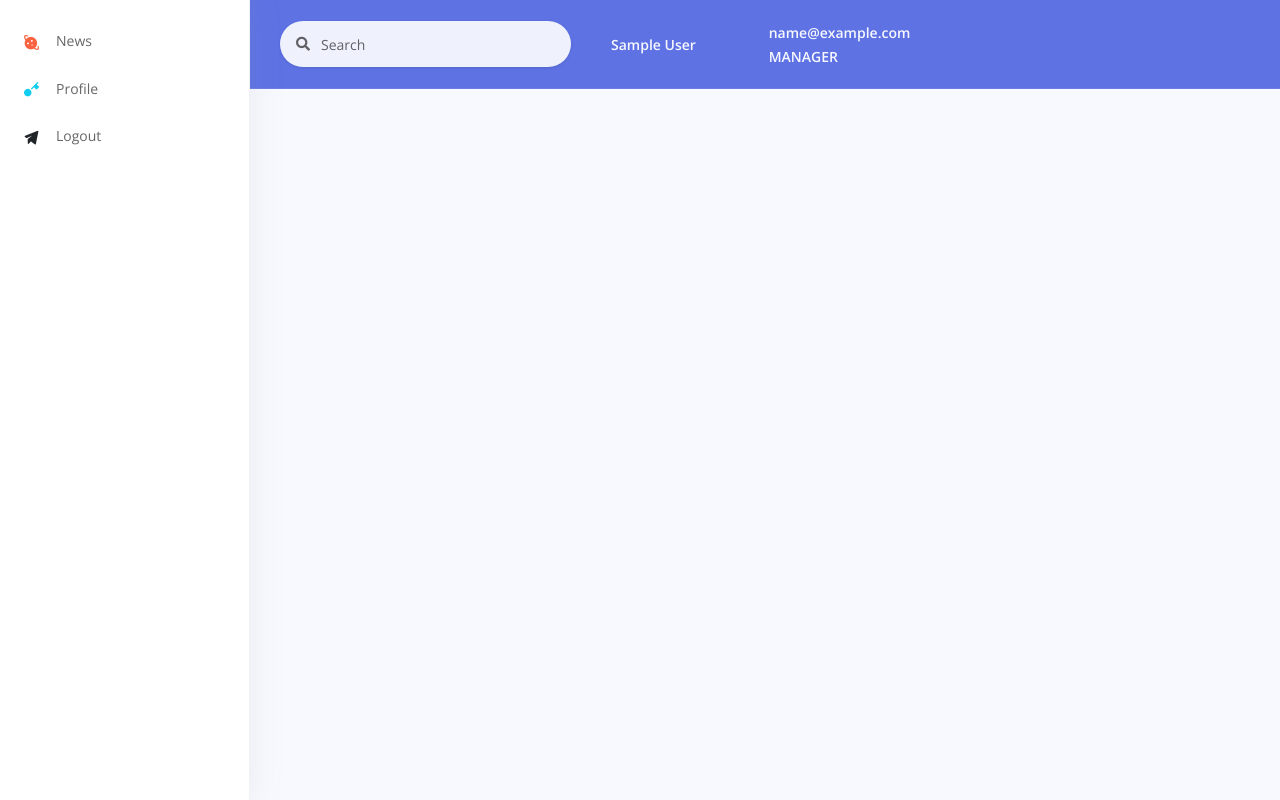
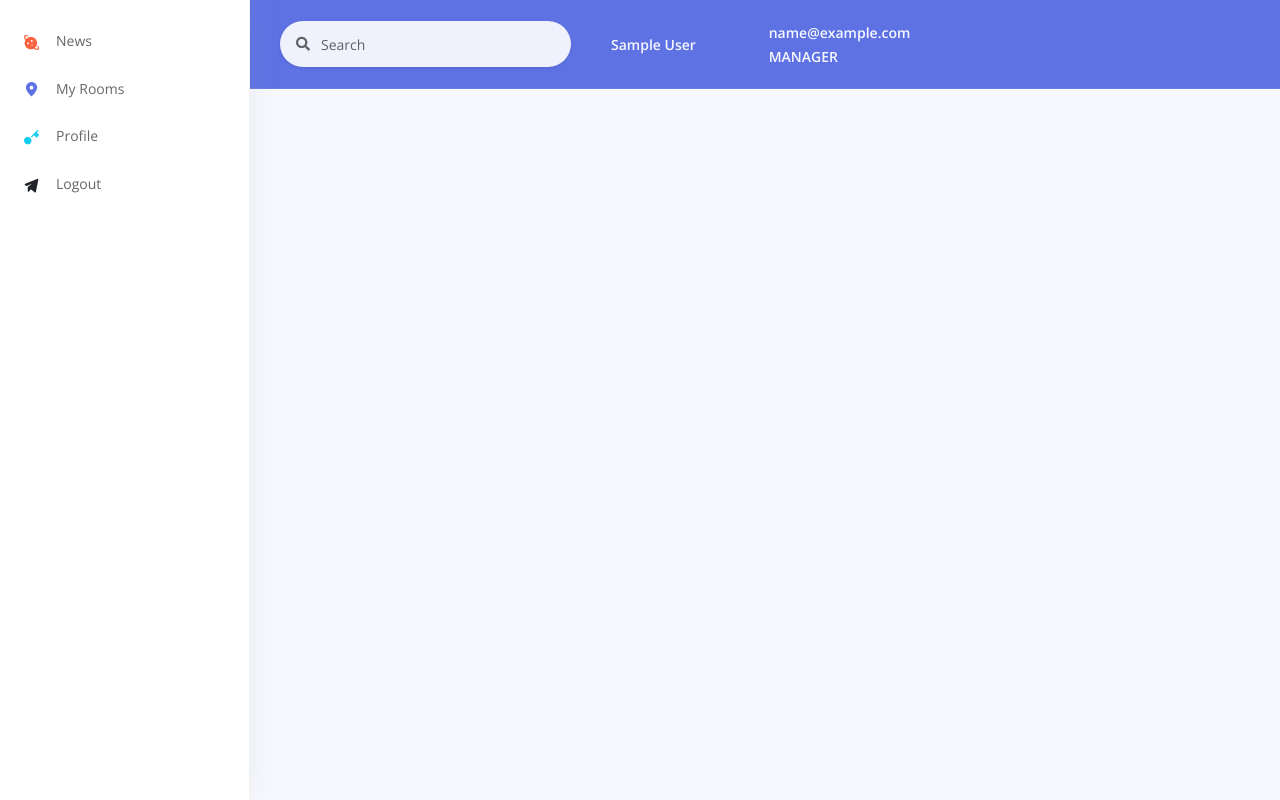
Before and after one commit to bengisucam/WebProject, a Django app: page /accounts/login/1/home/ in a window 1280 px wide. Run offline with Django 3.2, Linux system fonts and the light colour scheme; tables that the repository leaves empty hold one stand-in row (values such as "Sample post"); some libraries are stand-ins or nearby versions.

Commit message:
room nav bar

```diff
--- a/accounts/templates/accounts/base_login.html
+++ b/accounts/templates/accounts/base_login.html
@@ -41,6 +41,14 @@
                             </a>
                         </li>
                     {% endif %}
+                    {% if active_user.role.lower == 'manager' %}
+                        <li class="nav-item">
+                            <a class="nav-link" href="{% url 'list_myrooms' user_id=active_user.id %}">
+                                <i class="ni ni-pin-3 text-primary"></i>
+                                <span class="nav-link-text">My Rooms</span>
+                            </a>
+                        </li>
+                    {% endif %}
                     {% if active_user.role == 'Manager' %}
                         <li class="nav-item">
                             <a class="nav-link" href="{% url 'list_section' user_id=active_user.id %}">
@@ -81,7 +89,7 @@
                             </a>
                         </li>
                     {% endif %}
-                {% if active_user.role == 'Customer' %}
+                    {% if active_user.role == 'Customer' %}
                         <li class="nav-item">
                             <a class="nav-link" href="{% url 'my_packs' user_id=active_user.id %}">
                                 <i class="ni ni-single-02 text-yellow"></i>
@@ -96,7 +104,7 @@
                         </a>
                     </li>
                     <li class="nav-item">
-                        <a class="nav-link"  href="{% url 'logout' user_id=active_user.id %}" method="post" >
+                        <a class="nav-link" href="{% url 'logout' user_id=active_user.id %}" method="post">
                             <i class="ni ni-send text-dark"></i>
                             <span class="nav-link-text">Logout</span>
                         </a>
@@ -120,7 +128,7 @@
                             <div class="input-group-prepend">
                                 <span class="input-group-text"><i class="fas fa-search"></i></span>
                             </div>
-                            <input class="form-control" placeholder="Search" type="text" >
+                            <input class="form-control" placeholder="Search" type="text">
                         </div>
                     </div>
                     <button type="button" class="close" data-action="search-close" data-target="#navbar-search-main"
```
